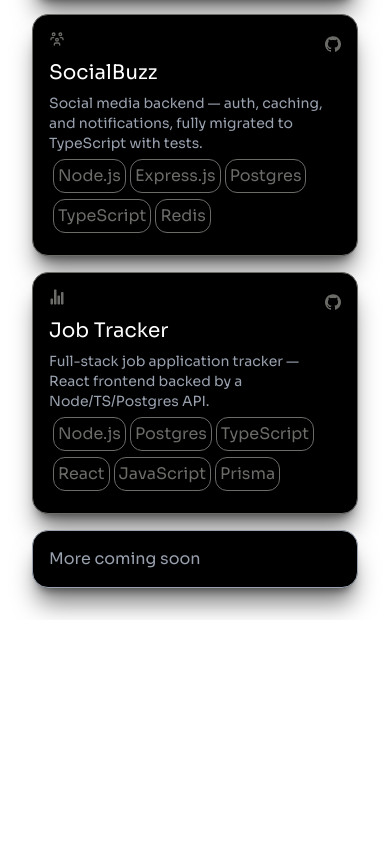
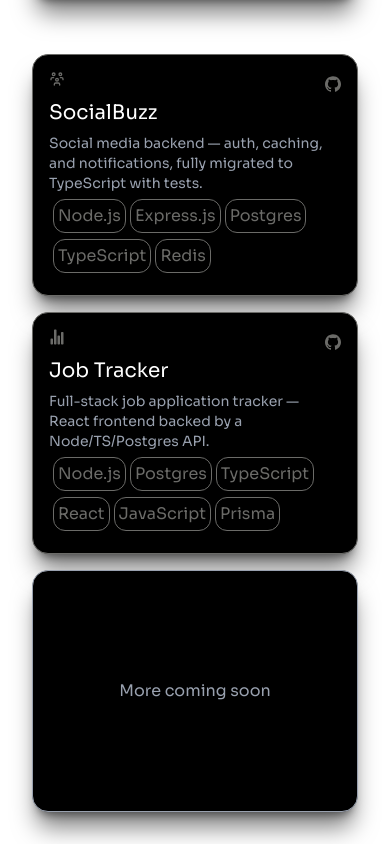
Before and after one commit to AshishResolute/portfolio, a React app in the folder portfolio/: page / in a window 390 px wide. Shown: the part 1152-1996 px from the top of the page. Before the commit the page ends 1772 px from the top, so only its background shows below. Built offline with nearby package versions, Linux system fonts and the light colour scheme; the HTML template or start-up script is replaced by a standard one.

Commit message:
Fixed project cards uneven sizes for mobile

```diff
--- a/portfolio/src/components/project.jsx
+++ b/portfolio/src/components/project.jsx
@@ -5,7 +5,7 @@ export const Projects = () => {
   return (
     <div className=" p-8 space-y-5 text-[#6b6b68]">
       <ProjectSectionHeader />
-      <div className="grid md:grid-cols-2 grid-cols-1 gap-4">
+      <div className="grid md:grid-cols-2 grid-cols-1 grid-rows-4 md:grid-rows-2 gap-4">
         {projects.map((data) => (
           <ProjectCard
             key={data.title}
@@ -16,7 +16,7 @@ export const Projects = () => {
             tags={data.tags}
           />
         ))}
-        <div className="bg-black border p-4 rounded-2xl space-y-1 md:h-52  shadow-xl shadow-black/50 hover:shadow-gray-300 hover:text-xl transition-all hover:text-gray-300  transform hover:-translate-y-1 duration-400  text-gray-400 h-[53]">
+        <div className="bg-black border p-4 rounded-2xl space-y-1 md:h-52  shadow-xl shadow-black/50 hover:shadow-gray-300 hover:text-xl transition-all hover:text-gray-300  transform hover:-translate-y-1 duration-400  text-gray-400 h-[53] flex justify-center items-center">
           <p>More coming soon</p>
         </div>
       </div>
@@ -49,7 +49,7 @@ const ProjectCard = ({
     <a href={githubSrc}>
       <div
         key={name}
-        className="bg-black border p-4 rounded-2xl space-y-1 md:h-52 h-[53] shadow-xl shadow-black/50 hover:shadow-gray-300 transition transform hover:-translate-y-1 duration-400"
+        className="bg-black border p-4 rounded-2xl space-y-1 md:h-52  shadow-xl shadow-black/50 hover:shadow-gray-300 transition transform hover:-translate-y-1 duration-400"
       >
         <div className="flex justify-between space-y-1">
           <Icon />
```
